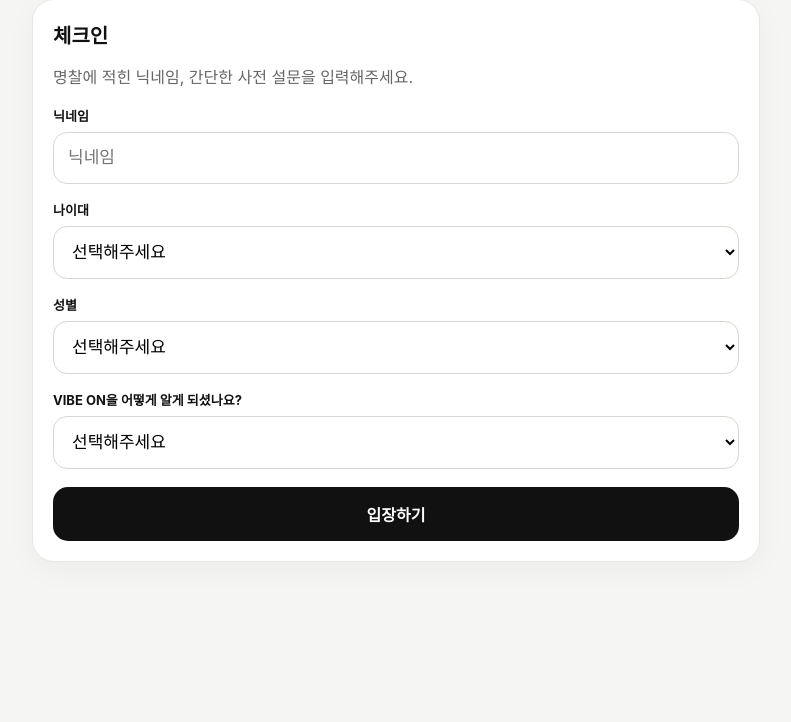
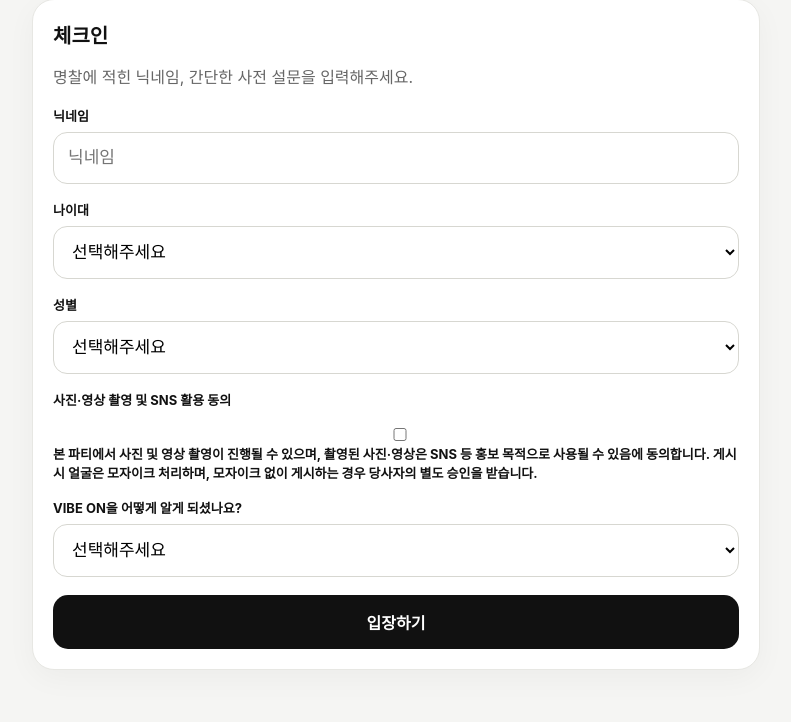
Before and after one commit to whdgnsww-cell/VIBE-ON, a Flask app: template templates/party.html in a window 1280 px wide. Shown: the part 77-799 px from the top of the page, without its empty margins (244-1035 px from the left). Before the commit the page ends 639 px from the top, so only its background shows below. Run offline with Flask 3, Linux system fonts and the light colour scheme; the template is opened without the code that fills it, so the values that code supplies are empty.

Commit message:
Update party.html

```diff
--- a/templates/party.html
+++ b/templates/party.html
@@ -28,7 +28,11 @@
       <option value="남성">남성</option>
       <option value="여성">여성</option>
     </select>
-
+<label>사진·영상 촬영 및 SNS 활용 동의</label>
+<label>
+  <input type="checkbox" name="media_consent" value="yes" required>
+  본 파티에서 사진 및 영상 촬영이 진행될 수 있으며, 촬영된 사진·영상은 SNS 등 홍보 목적으로 사용될 수 있음에 동의합니다. 게시 시 얼굴은 모자이크 처리하며, 모자이크 없이 게시하는 경우 당사자의 별도 승인을 받습니다.
+</label>
     <label>VIBE ON을 어떻게 알게 되셨나요?</label>
     <select name="visit_source" id="visit_source" required>
       <option value="">선택해주세요</option>
```
